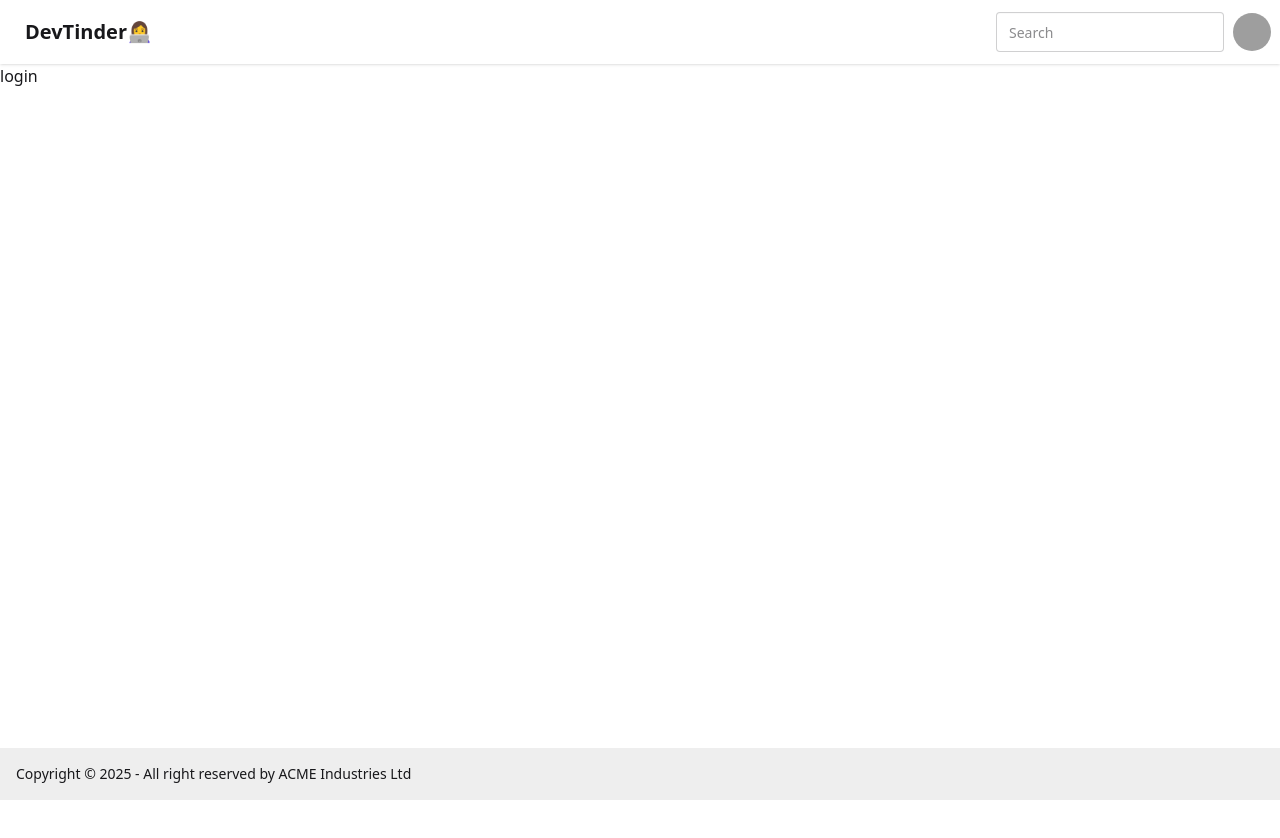
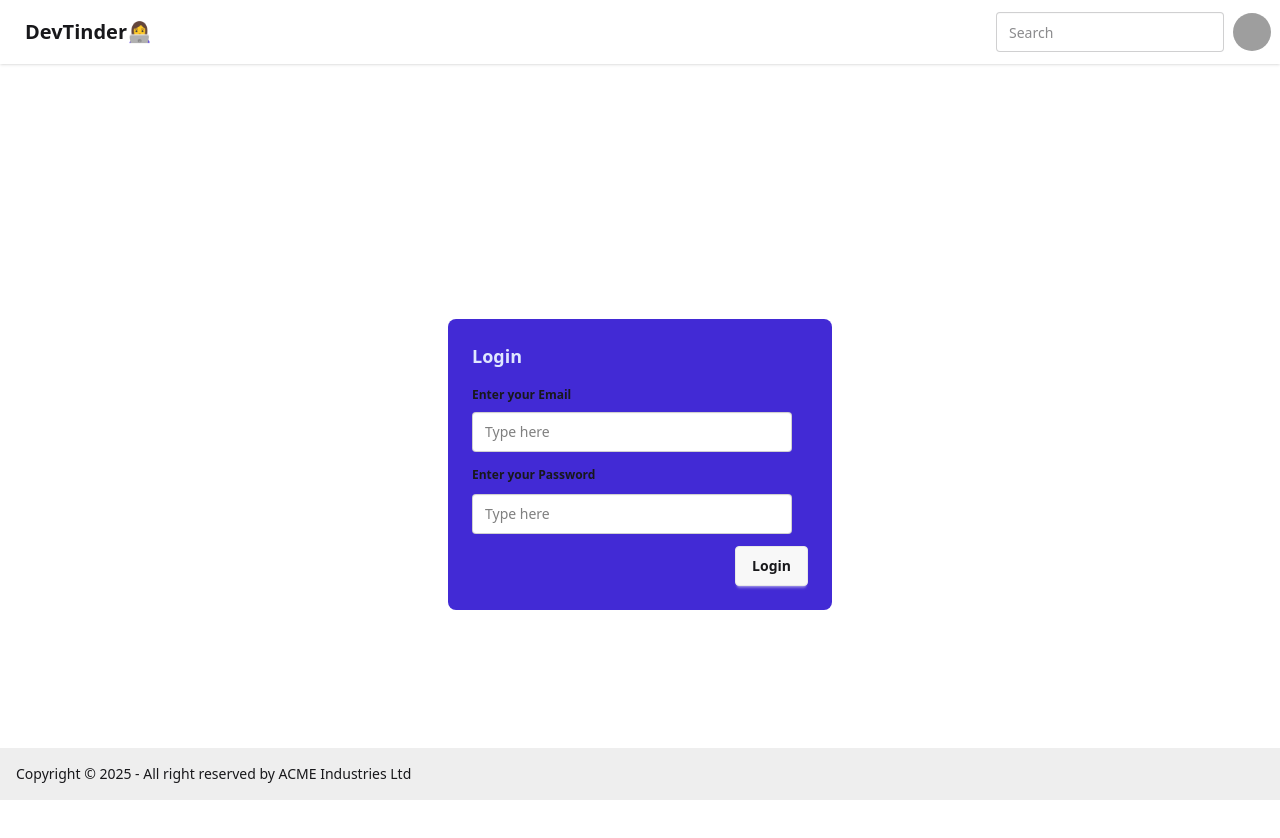
Before and after one commit to swap-code/devtinder-frontend, a React (Vite) app: page /login in a window 1280 px wide. Shown: the top 838 px of the page. Before the commit the page ends 800 px from the top, so only its background shows below. Built offline with nearby package versions, Linux system fonts and the light colour scheme; grey boxes are pictures that could not be loaded.

Commit message:
added login

```diff
--- a/package.json
+++ b/package.json
@@ -11,6 +11,7 @@
   },
   "dependencies": {
     "@tailwindcss/vite": "^4.1.8",
+    "axios": "^1.9.0",
     "daisyui": "^5.0.43",
     "react": "^19.1.0",
     "react-dom": "^19.1.0",
--- a/src/components/Login.jsx
+++ b/src/components/Login.jsx
@@ -1,11 +1,53 @@
-import React from 'react'
+import axios from "axios";
+import React from "react";
 
 const Login = () => {
+    const [emailId, setEmail] = React.useState("");
+  const [password, setPassword] = React.useState("");
+  const handleLogin = async () => {
+    try {
+      const response = await axios.post("http://localhost:3000/login", {
+        emailId,
+        password,
+      },{withCredentials: true});
+    } catch (err) {
+      console.error("Login failed:", err);
+    }
+  };
+
+
   return (
-    <div>
-      login
+    <div className="flex justify-center items-center h-screen">
+      <div className="card bg-primary text-primary-content w-96">
+        <div className="card-body">
+          <h2 className="card-title">Login </h2>
+          <fieldset className="fieldset">
+            <legend className="fieldset-legend">Enter your Email</legend>
+            <input
+              type="text"
+              value={emailId}
+              onChange={(e) => setEmail(e.target.value)}
+              className=" text-black bg-white input"
+              placeholder="Type here"
+            />
+            <legend className="fieldset-legend">Enter your Password</legend>
+            <input
+              type="text"
+              value={password}
+              onChange={(e) => setPassword(e.target.value)}
+              className=" text-black bg-white input"
+              placeholder="Type here"
+            />
+          </fieldset>
+          <div className="card-actions justify-end">
+            <button onClick={handleLogin} className="btn">
+              Login
+            </button>
+          </div>
+        </div>
+      </div>
     </div>
-  )
-}
+  );
+};
 
-export default Login
+export default Login;
```
Also changed, not shown: 1 other file (tests, documents, lock files or other folders).
